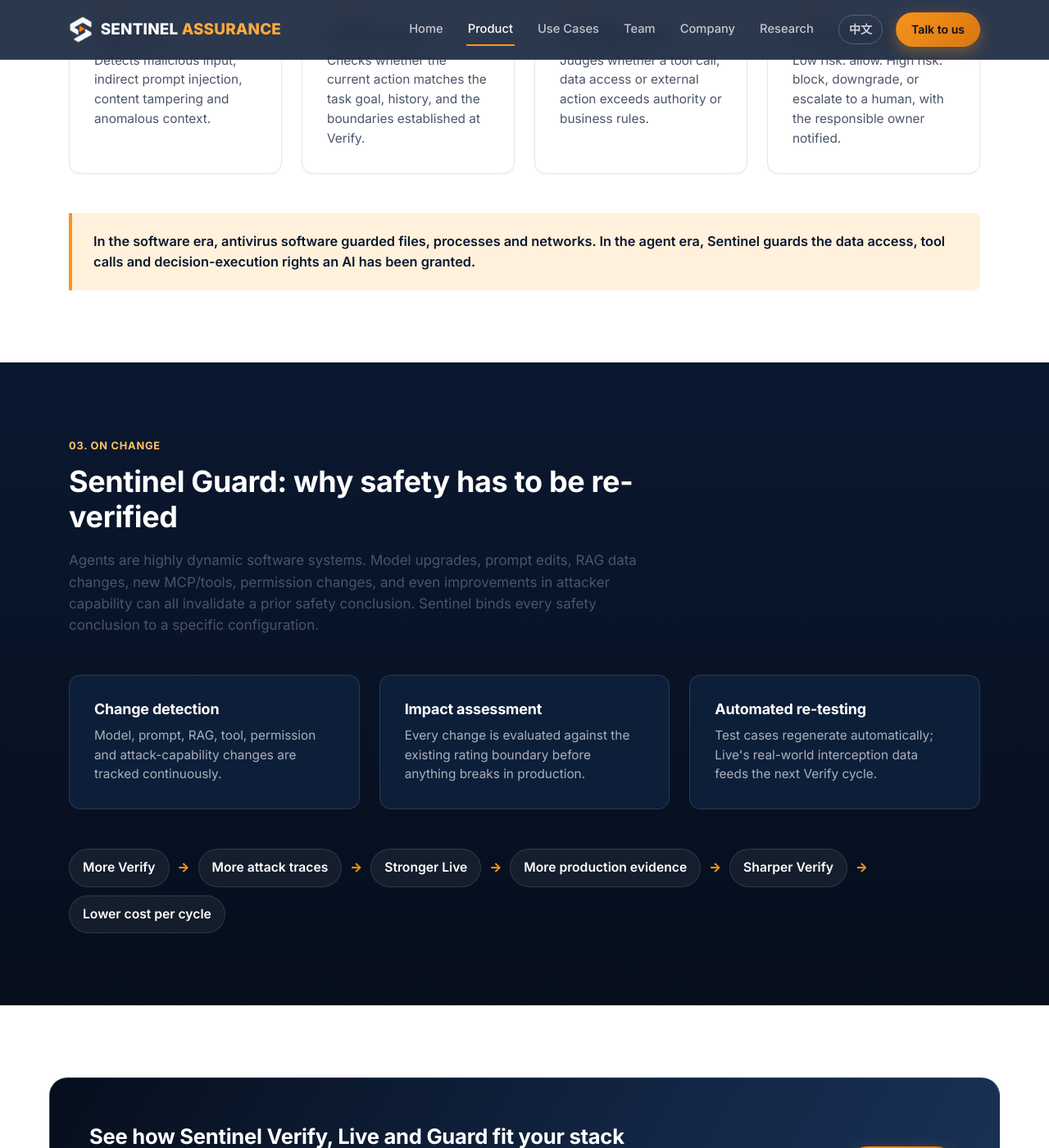
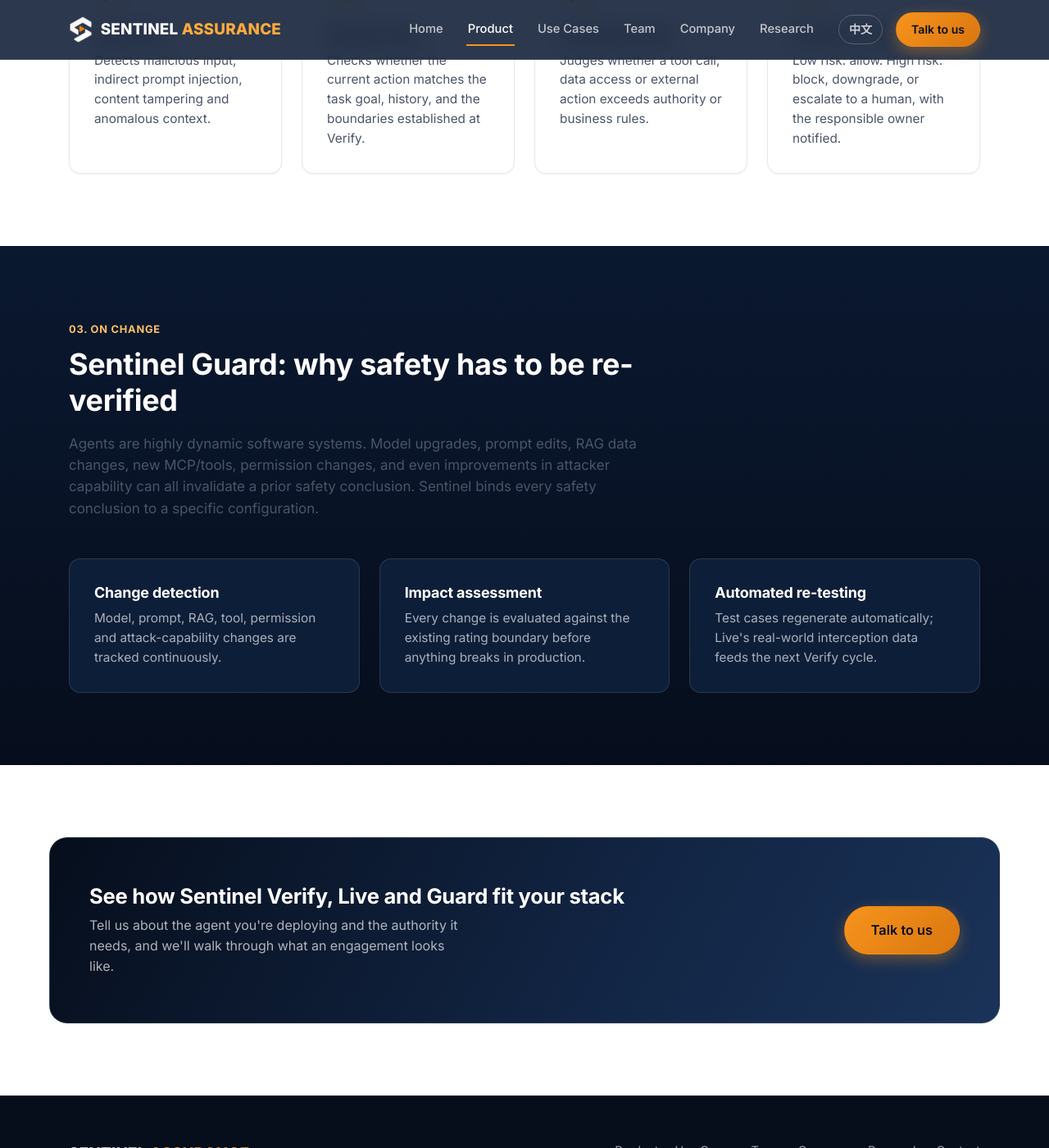
Before and after one commit to sentinel-ai-security/sentinel-ai-security.github.io, a Jekyll site: the page built from en/product.html, in a window 1280 px wide and 1400 px high, scrolled down 2095 px. Shown: the whole window at 82% size. Built offline with Jekyll 4.4.1, drawn with Linux system fonts in a browser that asks for light colours.

Commit message:
Remove antivirus callout and flywheel diagram from product page

```diff
--- a/assets/css/style.css
+++ b/assets/css/style.css
@@ -422,45 +422,6 @@ button { font-family: inherit; }
   .stage-grid > .stage-card:not(:last-child) .stage-arrow { display: block; }
 }
 
-/* Callout / quote block (mirrors whitepaper's orange-bar highlight box) */
-.callout {
-  border-left: 4px solid var(--orange-500);
-  background: var(--orange-100);
-  padding: 22px 26px;
-  border-radius: 0 var(--radius-sm) var(--radius-sm) 0;
-  font-weight: 600;
-  color: var(--navy-900);
-  font-size: 1.02rem;
-}
-.callout.on-dark {
-  background: rgba(247,148,29,0.10);
-  color: var(--paper);
-  border-left-color: var(--orange-400);
-}
-
-/* Flywheel strip */
-.flywheel {
-  display: flex;
-  flex-wrap: wrap;
-  align-items: center;
-  gap: 10px;
-  font-weight: 600;
-  font-size: 0.98rem;
-  color: var(--navy-900);
-}
-.section-dark .flywheel { color: var(--paper); }
-.flywheel .fw-step {
-  background: var(--paper);
-  border: 1px solid var(--border);
-  padding: 10px 16px;
-  border-radius: 999px;
-}
-.section-dark .flywheel .fw-step {
-  background: rgba(255,255,255,0.06);
-  border-color: var(--border-dark);
-}
-.flywheel .fw-arrow { color: var(--orange-500); font-weight: 800; }
-
 /* ============================================================
    Tables
    ============================================================ */
--- a/en/product.html
+++ b/en/product.html
@@ -133,12 +133,6 @@ description: >-
         <p>Low risk: allow. High risk: block, downgrade, or escalate to a human, with the responsible owner notified.</p>
       </div>
     </div>
-
-    <div class="callout mt-lg">
-      In the software era, antivirus software guarded files, processes and
-      networks. In the agent era, Sentinel guards the data access, tool
-      calls and decision-execution rights an AI has been granted.
-    </div>
   </div>
 </section>
 
@@ -169,22 +163,6 @@ description: >-
         <p style="color:rgba(255,255,255,0.65);">Test cases regenerate automatically; Live's real-world interception data feeds the next Verify cycle.</p>
       </div>
     </div>
-
-    <div class="mt-lg">
-      <div class="flywheel">
-        <span class="fw-step">More Verify</span>
-        <span class="fw-arrow">→</span>
-        <span class="fw-step">More attack traces</span>
-        <span class="fw-arrow">→</span>
-        <span class="fw-step">Stronger Live</span>
-        <span class="fw-arrow">→</span>
-        <span class="fw-step">More production evidence</span>
-        <span class="fw-arrow">→</span>
-        <span class="fw-step">Sharper Verify</span>
-        <span class="fw-arrow">→</span>
-        <span class="fw-step">Lower cost per cycle</span>
-      </div>
-    </div>
   </div>
 </section>
 
```
Also changed, not shown: zh/product.html (+0 -20 lines).
